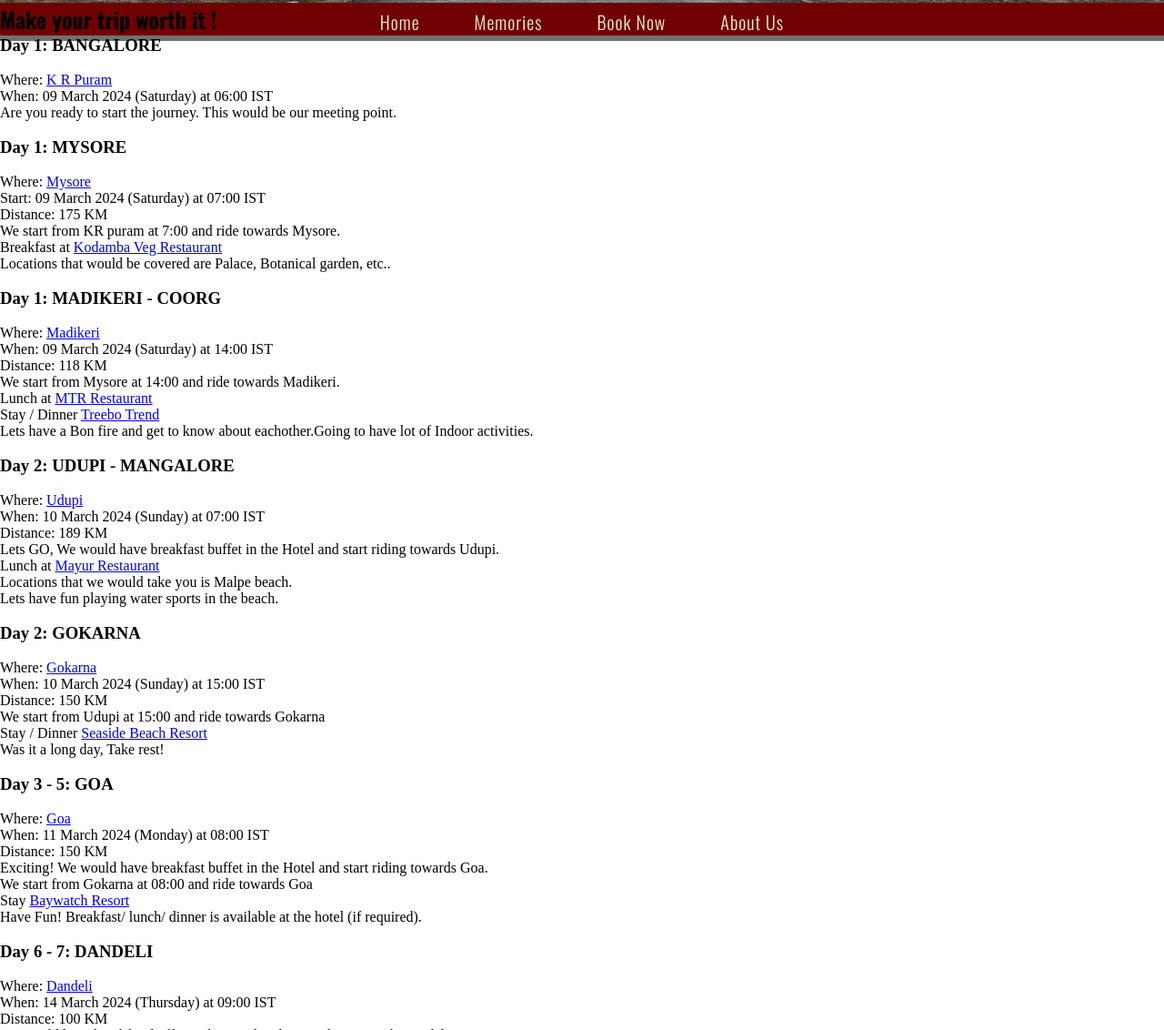
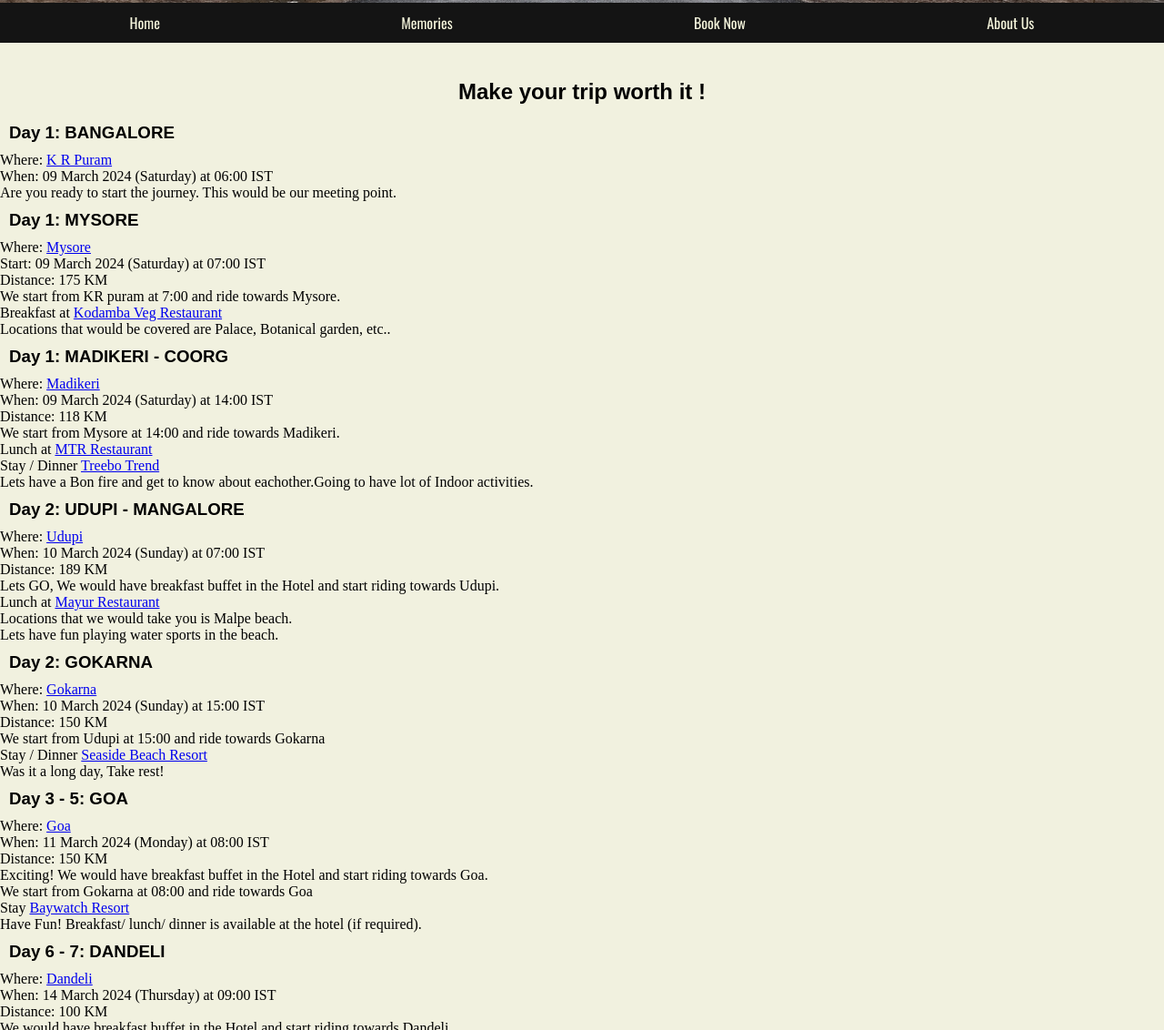
Before and after one commit to Priyanka-Dhanabal/Project1, a plain HTML site: page index.html in a window 1280 px wide. Shown: the part 155-1287 px from the top of the page at 91% size. Drawn offline with nearby package versions, Linux system fonts and the light colour scheme; a web font is replaced by a local one.

Commit message:
made nav bar sticky and initial styling for main content

```diff
--- a/assets/css/style.css
+++ b/assets/css/style.css
@@ -7,48 +7,48 @@
     box-sizing: border-box;
 }
 
-body{
+body {
     display: flex;
     flex-direction: column;
-    width:100%;
-    position:relative;
+    width: 100%;
+    position: relative;
+    background-color: hsl(60, 40%, 91%)
 
-
-
+}
+h1,h2,h3{
+    font-family: 'Protest Riot', sans-serif;
+    padding: 10px;
 }
 
 /* Header */
 
-#head{
+#head {
 
     background-image: url("../images/empty_road_3-wallpaper-1920x1200.jpg");
     background-repeat: no-repeat;
     background-position: center;
     background-size: cover;
-
+    text-align: center;
 
 }
 
-#head a{
-    color: beige;
-    text-decoration: none;
-    letter-spacing: 1px;
-}
 
-#head h1{
+#head h1 {
     font-family: 'protest riot';
-    color:rgb(31, 26, 26);
+    color: rgb(31, 26, 26);
     font-size: 5rem;
-    text-align: center;
+
     padding: 10px;
     letter-spacing: 2px;
 }
 
+#head>a {
+    text-decoration: none;
+}
 
+#head p {
 
-#head p{
-    text-align: center;
-    color:rgb(31, 26, 26);
+    color: rgb(31, 26, 26);
     position: relative;
     top: -20px;
     font-size: 40px;
@@ -56,58 +56,63 @@ body{
 
 }
 
-#menu{
-    background-color: rgba(0, 0, 0, 0.556);
-    display: flex;
-    flex-direction: row;
-    justify-content: center;
-    padding: 1px;
-    width: 100%;
-    position:fixed;
-
-
+#menu {
+    background-color: rgb(20, 20, 20);
+    font-family: oswald, sans-serif;
+    position: sticky;
+    top: 2px;
+    z-index: 99;
+    margin-bottom: 10px;
 
 }
 
-#menu > li{
-    padding: 5px 10px;
+#nav{
+    display: flex;
     list-style-type: none;
-    font-size: 20px;
-    font-family:  oswald, sans-serif;
-    font-weight: 300;
-    text-align: center;
-
+    justify-content: space-around;
+    padding: 10px;
 }
 
-#menu > li > a:hover{
-    color: black;
+#nav a {
+    color: beige;
+    text-decoration: none;
 }
+
+#nav > li >a:hover{
+    font-size: 25px;
+    cursor: pointer;
+}
+
+
 
 
 /* main */
 
-#tagline > h2{
-    font-family: oswald;
-    background-color: red;
+#tagline{
+    text-align: center;
+    margin-top: 20px;
+
 }
+
 
 /* Footer */
 
-#about-us{
+#about-us {
 
     background-color: hsla(0, 0%, 13%, 0.555)
 }
 
-#social-icons{
+#social-icons {
     background-color: hsla(0, 0%, 13%, 0.855);
 
 }
 
-#social-icons i{
-    color:beige;
+#social-icons i {
+    color: beige;
 
 }
-#social-icons > li{
+
+#social-icons>li {
     list-style: none;
     text-align: center;
     padding: 20px 0;
@@ -124,7 +129,7 @@ body{
 
 @media (min-width: 800px) {
 
-    #head h1{
+    #head h1 {
         text-align: center;
         letter-spacing: 5px;
 
@@ -132,7 +137,7 @@ body{
 
 
 
-    #menu > li {
+    #menu>li {
         padding: 5px 30px;
     }
 
--- a/index.html
+++ b/index.html
@@ -20,17 +20,18 @@
                 <h1>RideAlong</h1>
             </a>
             <p><strong><em>Join Us!..</em></strong></p>
-            <nav>
-                <ul id="menu">
-                    <li><a href="index.html" >Home</a></li>
-                    <li><a href="">Memories</a></li>
-                    <li><a href="">Book Now</a></li>
-                    <li><a href="">About Us</a></li>
-                </ul>
-            </nav>
-
         </div>
     </header>
+    <nav id="menu">
+        <ul id="nav">
+            <li><a href="index.html">Home</a></li>
+            <li><a href="">Memories</a></li>
+            <li><a href="">Book Now</a></li>
+            <li><a href="">About Us</a></li>
+        </ul>
+    </nav>
+
+
 
 
     <main>
@@ -40,101 +41,116 @@
         <div class="timeline">
             <div class="checkpoint">
                 <div>
-                    <h3>Day 1: BANGALORE</h3><br>
-                    <p><span class="bold">Where:</span> <a href="https://maps.app.goo.gl/bTDExGJETrGixqEA8">K R Puram</a></p>
+                    <h3>Day 1: BANGALORE</h3>
+                    <p><span class="bold">Where:</span> <a href="https://maps.app.goo.gl/bTDExGJETrGixqEA8">K R
+                            Puram</a></p>
                     <p><span class="bold">When:</span> 09 March 2024 (Saturday) at 06:00 IST</p>
-                    <p>Are you ready to start the journey. This would be our meeting point.</p><br>
+                    <p>Are you ready to start the journey. This would be our meeting point.</p>
                 </div>
             </div>
             <div class="checkpoint">
                 <div>
-                    <h3>Day 1: MYSORE</h3><br>
-                    <p><span class="bold">Where:</span> <a href="https://maps.app.goo.gl/wnnPwvAdFLuMtJg37">Mysore</a></p>
+                    <h3>Day 1: MYSORE</h3>
+                    <p><span class="bold">Where:</span> <a href="https://maps.app.goo.gl/wnnPwvAdFLuMtJg37">Mysore</a>
+                    </p>
                     <p><span class="bold">Start:</span> 09 March 2024 (Saturday) at 07:00 IST</p>
                     <p><span class="bold">Distance:</span> 175 KM </p>
                     <p>We start from KR puram at 7:00 and ride towards Mysore.</p>
-                    <p><span class="bold">Breakfast</span> at <a href="https://maps.app.goo.gl/BrRimg16LLFF5Cvf9">Kodamba Veg Restaurant</a></p>
-                    <p><span class="bold">Locations</span> that would be covered are Palace, Botanical garden, etc..</p><br>
-
-                </div>
-            </div>
-            <div class="checkpoint">
-                <div>
-                    <h3>Day 1: MADIKERI - COORG</h3><br>
-                    <p><span class="bold">Where:</span> <a href="https://maps.app.goo.gl/QkUf6gkt6XbanNoA6">Madikeri</a></p>
-                    <p><span class="bold">When:</span> 09 March 2024 (Saturday) at 14:00 IST</p>
-                    <p><span class="bold">Distance:</span> 118 KM </p>
-                    <p>We start from Mysore at 14:00 and ride towards Madikeri.</p>
-                    <p><span class="bold">Lunch</span> at <a href="https://maps.app.goo.gl/vx6jzXR7PXKsado8A">MTR Restaurant</a></p>
-                    <p><span class="bold">Stay / Dinner </span><a href="https://maps.app.goo.gl/37ZJbqpZWEfQgTnc7">Treebo Trend</a> </p>
-                    <p>Lets have a Bon fire and get to know about eachother.Going to have lot of Indoor activities.</p><br>
-                </div>
-            </div>
-            <div class="checkpoint">
-                <div>
-                    <h3>Day 2: UDUPI - MANGALORE</h3><br>
-                    <p><span class="bold">Where:</span> <a href="https://maps.app.goo.gl/cbUAq2osZzoDcCG58">Udupi</a></p>
-                    <p><span class="bold">When:</span> 10 March 2024 (Sunday) at 07:00 IST</p>
-                    <p><span class="bold">Distance:</span> 189 KM </p>
-                    <p>Lets GO, We would have breakfast buffet in the Hotel and start riding towards Udupi.</p>
-                    <p><span class="bold">Lunch</span> at <a href="https://maps.app.goo.gl/cyHBuVJP1J7HjwQf8">Mayur Restaurant</a></p>
-                    <p><span class="bold">Locations</span> that we would take you is Malpe beach. </p>
-                    <p>Lets have fun playing water sports in the beach. </p><br>
+                    <p><span class="bold">Breakfast</span> at <a
+                            href="https://maps.app.goo.gl/BrRimg16LLFF5Cvf9">Kodamba Veg Restaurant</a></p>
+                    <p><span class="bold">Locations</span> that would be covered are Palace, Botanical garden, etc..</p>
 
 
                 </div>
             </div>
             <div class="checkpoint">
                 <div>
-                    <h3>Day 2: GOKARNA</h3><br>
-                    <p><span class="bold">Where:</span> <a href="https://maps.app.goo.gl/s6vqVkiVasiVK5ej6">Gokarna</a></p>
-                    <p><span class="bold">When:</span> 10 March 2024 (Sunday) at 15:00 IST</p>
-                    <p><span class="bold">Distance:</span> 150 KM </p>
-                    <p>We start from Udupi at 15:00 and ride towards Gokarna</p>
-                    <p><span class="bold">Stay / Dinner </span><a href="https://maps.app.goo.gl/3Np6FgmRE22LQtWz6">Seaside Beach Resort</a> </p>
-                    <p>Was it a long day, Take rest!</p><br>
+                    <h3>Day 1: MADIKERI - COORG</h3>
+                    <p><span class="bold">Where:</span> <a href="https://maps.app.goo.gl/QkUf6gkt6XbanNoA6">Madikeri</a>
+                    </p>
+                    <p><span class="bold">When:</span> 09 March 2024 (Saturday) at 14:00 IST</p>
+                    <p><span class="bold">Distance:</span> 118 KM </p>
+                    <p>We start from Mysore at 14:00 and ride towards Madikeri.</p>
+                    <p><span class="bold">Lunch</span> at <a href="https://maps.app.goo.gl/vx6jzXR7PXKsado8A">MTR
+                            Restaurant</a></p>
+                    <p><span class="bold">Stay / Dinner </span><a
+                            href="https://maps.app.goo.gl/37ZJbqpZWEfQgTnc7">Treebo Trend</a> </p>
+                    <p>Lets have a Bon fire and get to know about eachother.Going to have lot of Indoor activities.</p>
 
                 </div>
             </div>
             <div class="checkpoint">
                 <div>
-                    <h3>Day 3 - 5: GOA</h3><br>
-                    <p><span class="bold">Where:</span> <a href="https://maps.app.goo.gl/U3kECvTaeqixDaN3A">Goa</a></p>
-                    <p><span class="bold">When:</span> 11 March 2024 (Monday) at 08:00 IST</p>
-                    <p><span class="bold">Distance:</span> 150 KM </p>
-                    <p>Exciting! We would have breakfast buffet in the Hotel and start riding towards Goa.</p>
-                    <p>We start from Gokarna at 08:00 and ride towards Goa</p>
-                    <p><span class="bold">Stay </span><a href="https://maps.app.goo.gl/dgkv5JeweQoLetph6">Baywatch Resort</a> </p>
-                    <p>Have Fun! Breakfast/ lunch/ dinner is available at the hotel (if required).</p><br>
+                    <h3>Day 2: UDUPI - MANGALORE</h3>
+                    <p><span class="bold">Where:</span> <a href="https://maps.app.goo.gl/cbUAq2osZzoDcCG58">Udupi</a>
+                    </p>
+                    <p><span class="bold">When:</span> 10 March 2024 (Sunday) at 07:00 IST</p>
+                    <p><span class="bold">Distance:</span> 189 KM </p>
+                    <p>Lets GO, We would have breakfast buffet in the Hotel and start riding towards Udupi.</p>
+                    <p><span class="bold">Lunch</span> at <a href="https://maps.app.goo.gl/cyHBuVJP1J7HjwQf8">Mayur
+                            Restaurant</a></p>
+                    <p><span class="bold">Locations</span> that we would take you is Malpe beach. </p>
+                    <p>Lets have fun playing water sports in the beach. </p>
 
 
                 </div>
             </div>
             <div class="checkpoint">
                 <div>
-                    <h3>Day 6 - 7: DANDELI</h3><br>
-                    <p><span class="bold">Where:</span> <a href="https://maps.app.goo.gl/r3ZQaRSutkQ97EbFA">Dandeli</a></p>
+                    <h3>Day 2: GOKARNA</h3>
+                    <p><span class="bold">Where:</span> <a href="https://maps.app.goo.gl/s6vqVkiVasiVK5ej6">Gokarna</a>
+                    </p>
+                    <p><span class="bold">When:</span> 10 March 2024 (Sunday) at 15:00 IST</p>
+                    <p><span class="bold">Distance:</span> 150 KM </p>
+                    <p>We start from Udupi at 15:00 and ride towards Gokarna</p>
+                    <p><span class="bold">Stay / Dinner </span><a
+                            href="https://maps.app.goo.gl/3Np6FgmRE22LQtWz6">Seaside Beach Resort</a> </p>
+                    <p>Was it a long day, Take rest!</p>
+                </div>
+            </div>
+            <div class="checkpoint">
+                <div>
+                    <h3>Day 3 - 5: GOA</h3>
+                    <p><span class="bold">Where:</span> <a href="https://maps.app.goo.gl/U3kECvTaeqixDaN3A">Goa</a></p>
+                    <p><span class="bold">When:</span> 11 March 2024 (Monday) at 08:00 IST</p>
+                    <p><span class="bold">Distance:</span> 150 KM </p>
+                    <p>Exciting! We would have breakfast buffet in the Hotel and start riding towards Goa.</p>
+                    <p>We start from Gokarna at 08:00 and ride towards Goa</p>
+                    <p><span class="bold">Stay </span><a href="https://maps.app.goo.gl/dgkv5JeweQoLetph6">Baywatch
+                            Resort</a> </p>
+                    <p>Have Fun! Breakfast/ lunch/ dinner is available at the hotel (if required).</p>
+
+
+                </div>
+            </div>
+            <div class="checkpoint">
+                <div>
+                    <h3>Day 6 - 7: DANDELI</h3>
+                    <p><span class="bold">Where:</span> <a href="https://maps.app.goo.gl/r3ZQaRSutkQ97EbFA">Dandeli</a>
+                    </p>
                     <p><span class="bold">When:</span> 14 March 2024 (Thursday) at 09:00 IST</p>
                     <p><span class="bold">Distance:</span> 100 KM </p>
                     <p>We would have breakfast buffet in the Hotel and start riding towards Dandeli.</p>
                     <p>We start from Gokarna at 09:00 and ride towards Dandeli</p>
-                    <p><span class="bold">Stay/ Lunch/ Dinner </span><a href="https://maps.app.goo.gl/grcjVeBvqUBPjmcx8">River Front Resort</a> </p>
+                    <p><span class="bold">Stay/ Lunch/ Dinner </span><a
+                            href="https://maps.app.goo.gl/grcjVeBvqUBPjmcx8">River Front Resort</a> </p>
                     <p>You made it! We have organised a Jungle safari and other activities for you.</p>
-                    <p>Breakfast/ lunch/ dinner is available at the hotel (if required).</p><br>
+                    <p>Breakfast/ lunch/ dinner is available at the hotel (if required).</p>
                 </div>
             </div>
 
 
             <div>
-                <h3>Day 8: BANGALORE</h3><br>
-                <p><span class="bold">Where:</span> <a href="https://maps.app.goo.gl/bTDExGJETrGixqEA8">K R Puram</a></p>
+                <h3>Day 8: BANGALORE</h3>
+                <p><span class="bold">Where:</span> <a href="https://maps.app.goo.gl/bTDExGJETrGixqEA8">K R Puram</a>
+                </p>
                 <p><span class="bold">When:</span> 16 March 2024 (Saturday) at 08:00 IST</p>
                 <p>We would have breakfast buffet in the Hotel and start riding towards Dandeli.</p>
                 <p>We start from Dandeli at 09:00 and ride towards Bangalore</p>
-                <p>We reach Bangalore! <a href="">Follow US</a> to know more travel plans like these.</p><br>
+                <p>We reach Bangalore! <a href="">Follow US</a> to know more travel plans like these.</p>
             </div>
 
-            </div>
+        </div>
         </div>
 
 
@@ -143,7 +159,10 @@
     </main>
     <footer>
         <div id="about-us">
-            <iframe src="https://www.google.com/maps/embed?pb=!1m18!1m12!1m3!1d248849.56659925907!2d77.46613009594488!3d12.954280230573657!2m3!1f0!2f0!3f0!3m2!1i1024!2i768!4f13.1!3m3!1m2!1s0x3bae1670c9b44e6d%3A0xf8dfc3e8517e4fe0!2sBengaluru%2C%20Karnataka%2C%20India!5e0!3m2!1sen!2sde!4v1708375537421!5m2!1sen!2sde" width="300" height="300" style="border:0;" loading="lazy" referrerpolicy="no-referrer-when-downgrade"></iframe>
+            <iframe
+                src="https://www.google.com/maps/embed?pb=!1m18!1m12!1m3!1d248849.56659925907!2d77.46613009594488!3d12.954280230573657!2m3!1f0!2f0!3f0!3m2!1i1024!2i768!4f13.1!3m3!1m2!1s0x3bae1670c9b44e6d%3A0xf8dfc3e8517e4fe0!2sBengaluru%2C%20Karnataka%2C%20India!5e0!3m2!1sen!2sde!4v1708375537421!5m2!1sen!2sde"
+                width="300" height="300" style="border:0;" loading="lazy"
+                referrerpolicy="no-referrer-when-downgrade"></iframe>
 
 
             <h3>Follow Us</h3>
```
